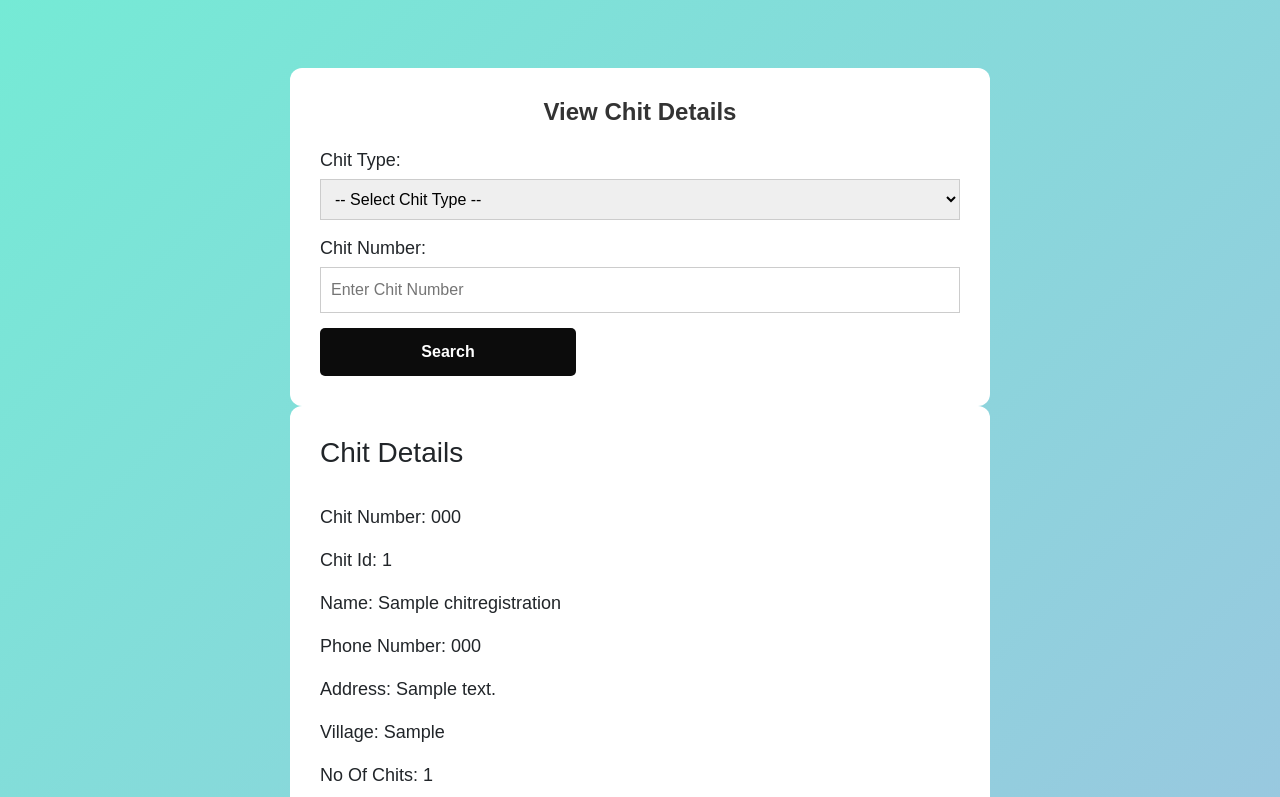
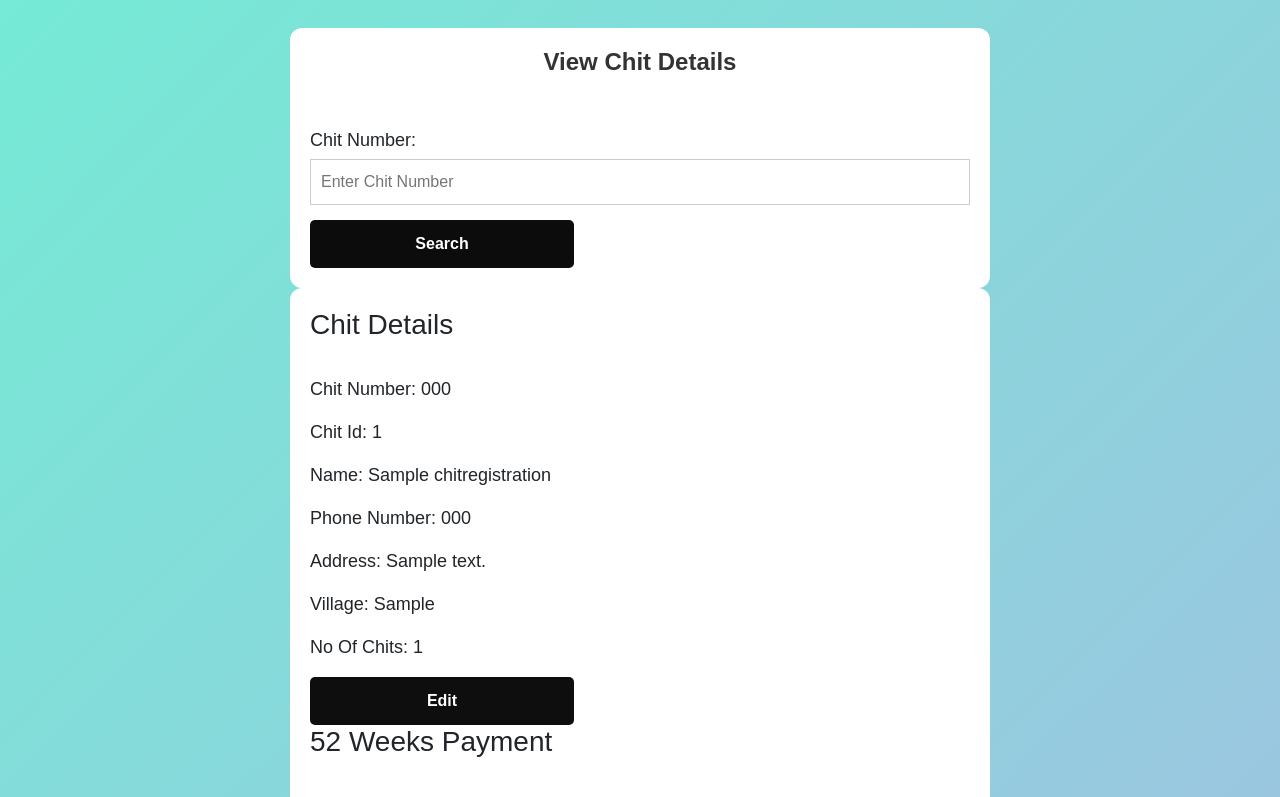
Before and after one commit to mahil-tech-academy/mahil-chitfund-app, a Django app: page /handle_payment/1/ in a window 1280 px wide. Shown: the part 59-856 px from the top of the page. Run offline with Django 5.2, Linux system fonts and the light colour scheme; tables that the repository leaves empty hold one stand-in row (values such as "Sample post").

Commit message:
Update view_chits.html

```diff
--- a/CHITPROJECT/chitproject/chitapp/templates/view_chits.html
+++ b/CHITPROJECT/chitproject/chitapp/templates/view_chits.html
@@ -13,7 +13,7 @@ Chit Fund Project | View Chits
         body {
             background: linear-gradient(135deg, #74ebd5, #acb6e5);
             font-family: Arial, sans-serif;
-        padding: 100px;
+            padding: 60px;
             text-align: center;
             font-size: 18px;
         }
@@ -32,7 +32,7 @@ Chit Fund Project | View Chits
         .form-container {
             max-width: 700px;
             background: #fff;
-        padding: 30px;
+            padding: 20px;
             border-radius: 12px;
             margin: auto;
             text-align: left;
@@ -106,6 +106,9 @@ Chit Fund Project | View Chits
             gap: 6px;
             font-size: 14px;
             cursor: pointer;
+
+            width: calc((110% / 8) - 5px);
+            box-sizing: border-box;
         }
 
         .week-checkbox-wrapper input[type="checkbox"] {
@@ -156,27 +159,61 @@ Chit Fund Project | View Chits
             cursor: pointer;
             transition: background-color 0.3s ease;
         }
+        .horizontal-buttons {
+            display: flex;
+            justify-content: center;
+            flex-wrap: wrap;
+            gap: 10px;
+            margin-bottom: 30px;
+        }
+        .chit-btn {
+            background-color: #1e1e1e;
+            color: white;
+            border: 1px solid #444;
+            padding: 10px 18px;
+            font-size: 14px;
+            border-radius: 6px;
+            cursor: pointer;
+            transition: background-color 0.3s ease;
+    }
 
 </style>
 
 
 <div class="form-container">
     <h2 class="form-title">View Chit Details</h2>
-    <form method="GET">
-        <label>Chit Type:</label>
-        <select name="chit_Type">
-            <option value="">-- Select Chit Type --</option>
+   <form method="GET" id="searchForm">
+    <div class="horizontal-buttons">
     {% for chit_type in chit_type_list %}
-            <option value="{{ chit_type }}" >{{ chit_type }}</option>
+        <button type="button" class="chit-btn" onclick="selectChitType('{{ chit_type }}')">
+            {{ chit_type }}
+        </button>
     {% endfor %}
-        </select>
+</div>
 
 
+  <div id="chit-type-container" style="margin-bottom: 20px;"></div>
+
   <label>Chit Number:</label>
-        <input type="text" name="chit_Number" placeholder="Enter Chit Number" value="{{ request.GET.chit_Number }}">
+  <input type="text" name="chit_Number" placeholder="Enter Chit Number" required>
 
-        <button type="submit">Search</button>
+  <button type="submit" id="submitBtn" disabled>Search</button>
 </form>
+
+<script>
+  function selectChitType(type) {
+    const container = document.getElementById('chit-type-container');
+
+    container.innerHTML = `
+      <label>Chit Type:</label>
+      <input type="text" value="${type}" readonly style="width: 100%; padding: 10px; margin-bottom: 10px;">
+      <input type="hidden" name="chit_Type" value="${type}">
+    `;
+
+    document.getElementById('submitBtn').disabled = false;
+  }
+</script>
+
 </div>
 
 {% if chit %}
@@ -213,10 +250,9 @@ Chit Fund Project | View Chits
             <span class="custom-checkbox"></span>
             Week {{ week }}
         </label>
-
-
     {% endfor %}
 </div>
+
 
         <div class="summary-container">
             <h3>Payment View Details</h3>
```
Lines whose indentation alone changed are shown as unchanged.
